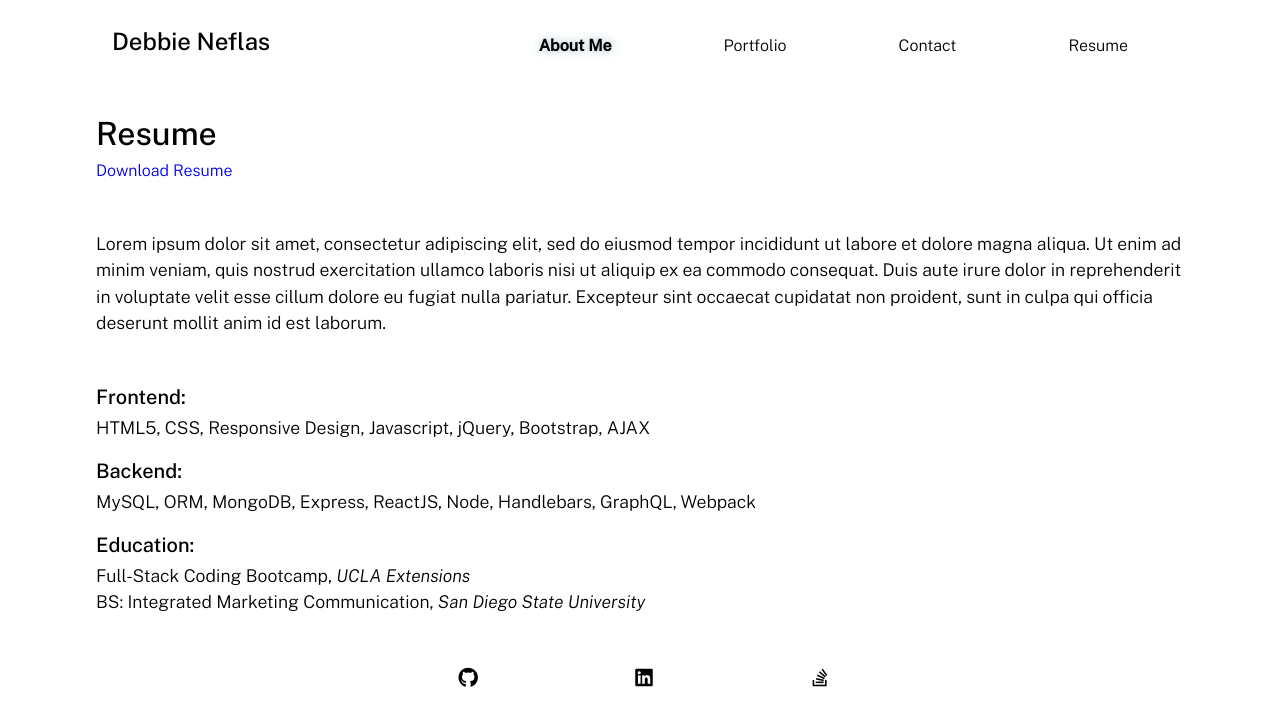
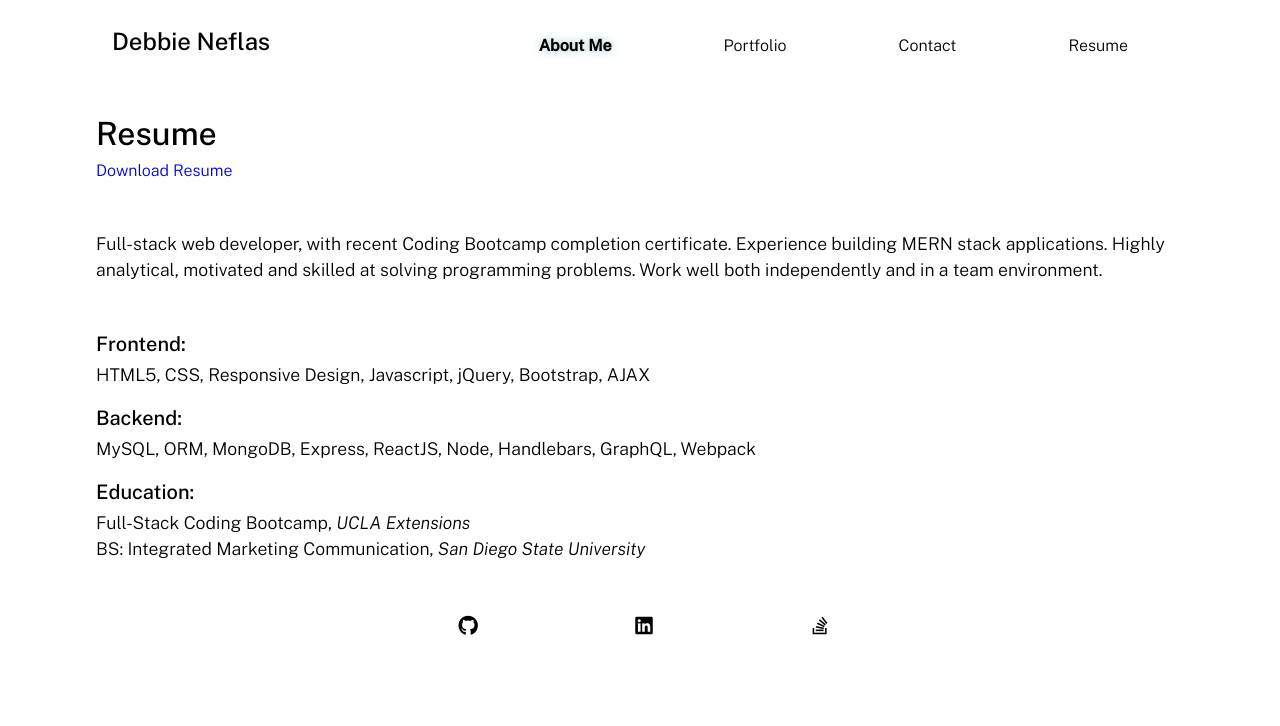
Before and after one commit to dneflas/react-portfolio, a React (Create React App) app: page /resume in a window 1280 px wide. Shown: the top 726 px of the page. Built offline with nearby package versions, Linux system fonts and the light colour scheme.

Commit message:
update resume pdf

```diff
--- a/src/App.css
+++ b/src/App.css
@@ -130,7 +130,7 @@ nav a:hover {
   font-size: 1.25rem;
 }
 .large-icons {
-  font-size: 2.5rem;
+  font-size: 2rem;
 }
 
 .projects {
--- a/src/components/Resume/index.js
+++ b/src/components/Resume/index.js
@@ -1,21 +1,18 @@
 import React from "react";
-import resume from "../../assets/file.pdf";
+import resume from "../../assets/resume.pdf";
 
 function Resume() {
   return (
     <section className="my-5">
       <h2>Resume</h2>
-      <a href={resume} download>
+      <a href={resume} download="Debbie_Neflas_CV.pdf">
         Download Resume
       </a>
       <p className="my-5">
-        Lorem ipsum dolor sit amet, consectetur adipiscing elit, sed do eiusmod
-        tempor incididunt ut labore et dolore magna aliqua. Ut enim ad minim
-        veniam, quis nostrud exercitation ullamco laboris nisi ut aliquip ex ea
-        commodo consequat. Duis aute irure dolor in reprehenderit in voluptate
-        velit esse cillum dolore eu fugiat nulla pariatur. Excepteur sint
-        occaecat cupidatat non proident, sunt in culpa qui officia deserunt
-        mollit anim id est laborum.
+        Full-stack web developer, with recent Coding Bootcamp completion
+        certificate. Experience building MERN stack applications. Highly
+        analytical, motivated and skilled at solving programming problems. Work
+        well both independently and in a team environment.
       </p>
       <h5>Frontend:</h5>
       <p>HTML5, CSS, Responsive Design, Javascript, jQuery, Bootstrap, AJAX </p>
```
Also changed, not shown: 1 other file (tests, documents, lock files or other folders).
